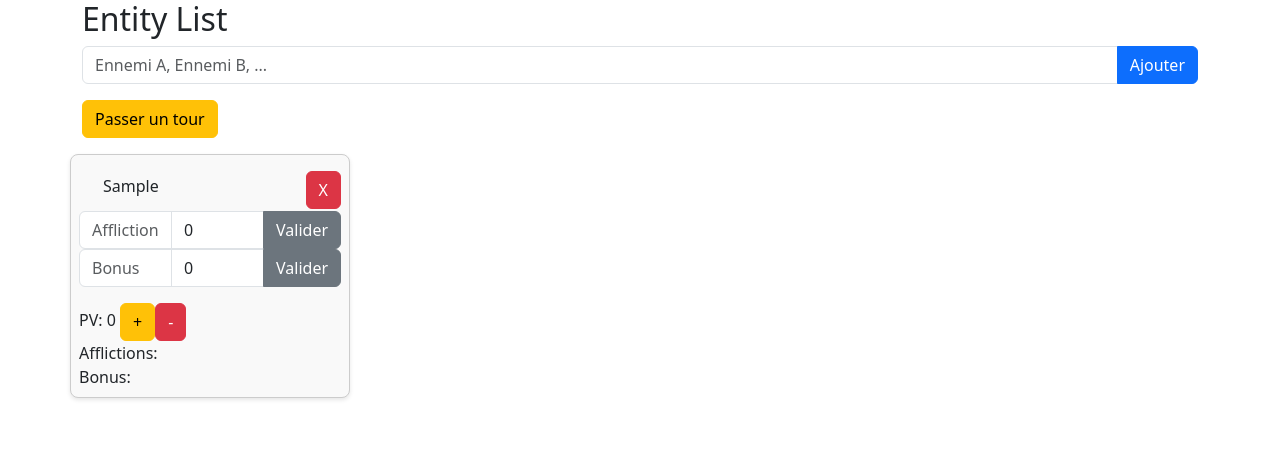
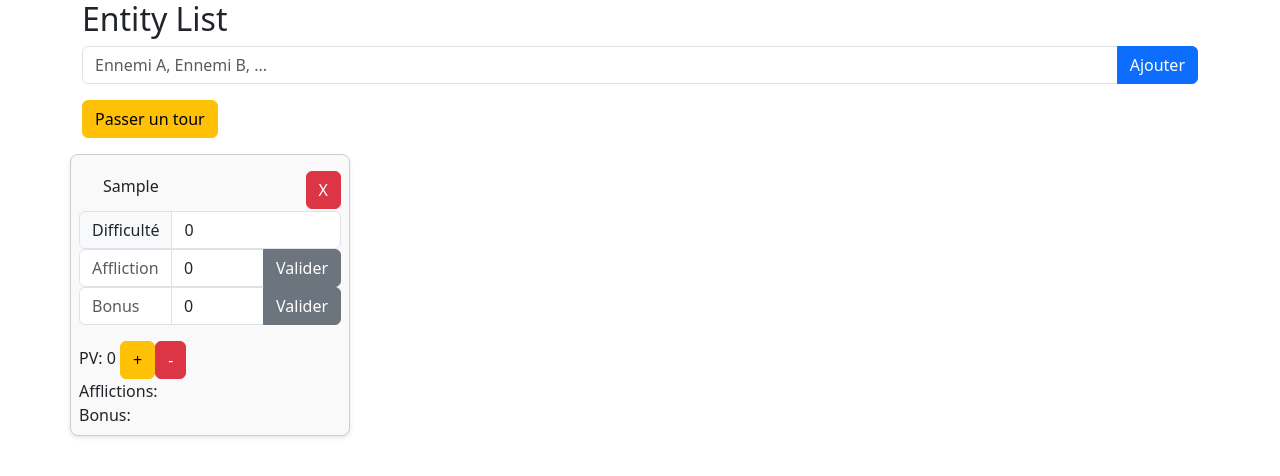
Before and after one commit to J0Nail/event-tools, an Angular app: page / in a window 1280 px wide. Both pictures are taken after typing "Sample" into the empty fields and a click on the button "Ajouter". Shown: the top 476 px of the page. Built offline with nearby package versions, Linux system fonts and the light colour scheme.

Commit message:
ajout du model entity

```diff
--- a/src/app/components/entity-list/entity-list.component.ts
+++ b/src/app/components/entity-list/entity-list.component.ts
@@ -1,32 +1,10 @@
 import { Component, OnInit } from '@angular/core';
 import { CommonModule } from '@angular/common';
 import { FormsModule } from '@angular/forms';
+import { EntityComponent } from '../entity/entity.component';
+import { Entity, Affliction, Bonus } from '../../models/entity.model';
 import 'bootstrap/dist/css/bootstrap.min.css';
-import { EntityComponent } from '../entity/entity/entity.component';
 
-interface Affliction {
-  name: string;
-  turnsRemaining: number;
-}
-
-interface Bonus {
-  name: string;
-  turnsRemaining: number;
-}
-
-interface Entity {
-  id: number;
-  name: string;
-  hp: number;
-  newHp: number;
-  afflictions: Affliction[];
-  bonus: Bonus[];
-  eliminated: boolean;
-  newAffliction: string;
-  newAfflictionTurns: number;
-  newBonus: string;
-  newBonusTurns: number;
-}
 
 @Component({
   selector: 'app-entity-list',
@@ -56,7 +34,8 @@ export class EntityListComponent implements OnInit {
         newAffliction: '',
         newAfflictionTurns: 0,
         newBonus: '',
-        newBonusTurns: 0
+        newBonusTurns: 0,
+        difficulty: 0
       };
       this.entities.push(newEntity);
       this.newEntityName = '';
--- a/src/app/components/entity/entity/entity.component.html
+++ b/src/app/components/entity/entity.component.html
@@ -10,6 +10,10 @@
       <input [(ngModel)]="entity.newHp" type="number" class="form-control" placeholder="0"/>
       <button class="btn btn-secondary" (click)="setHp()">Valider</button>
     </div> -->
+    <div class="entity-card-container__form--row input-group">
+        <span class="input-group-text">Difficulté</span>
+        <input [(ngModel)]="entity.difficulty" type="number" class="form-control" min="0" max="20" />
+    </div>
     <div class="entity-card-container__form--row input-group">
       <input [(ngModel)]="entity.newAffliction" class="form-control" placeholder="Affliction"/>
       <input [(ngModel)]="entity.newAfflictionTurns" type="number" class="form-control" placeholder="Turns"/>
```
Also changed, not shown: src/app/components/entity/entity.component.ts (renamed from src/app/components/entity/entity/entity.component.ts, +1 -24 lines), src/app/models/entity.model.ts (added, +24 -0 lines), src/app/components/entity/entity.component.scss (renamed from src/app/components/entity/entity/entity.component.scss), 1 other file (tests, documents, lock files or other folders).
